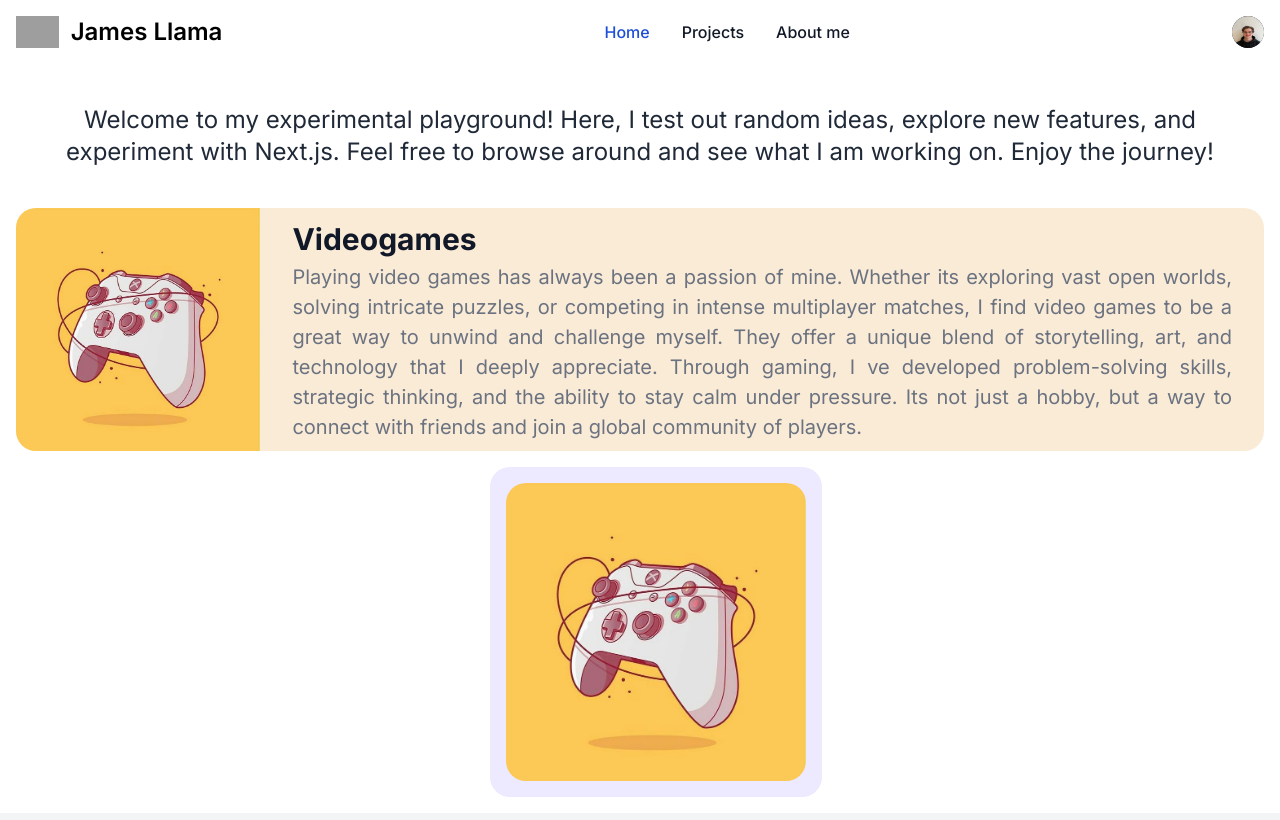
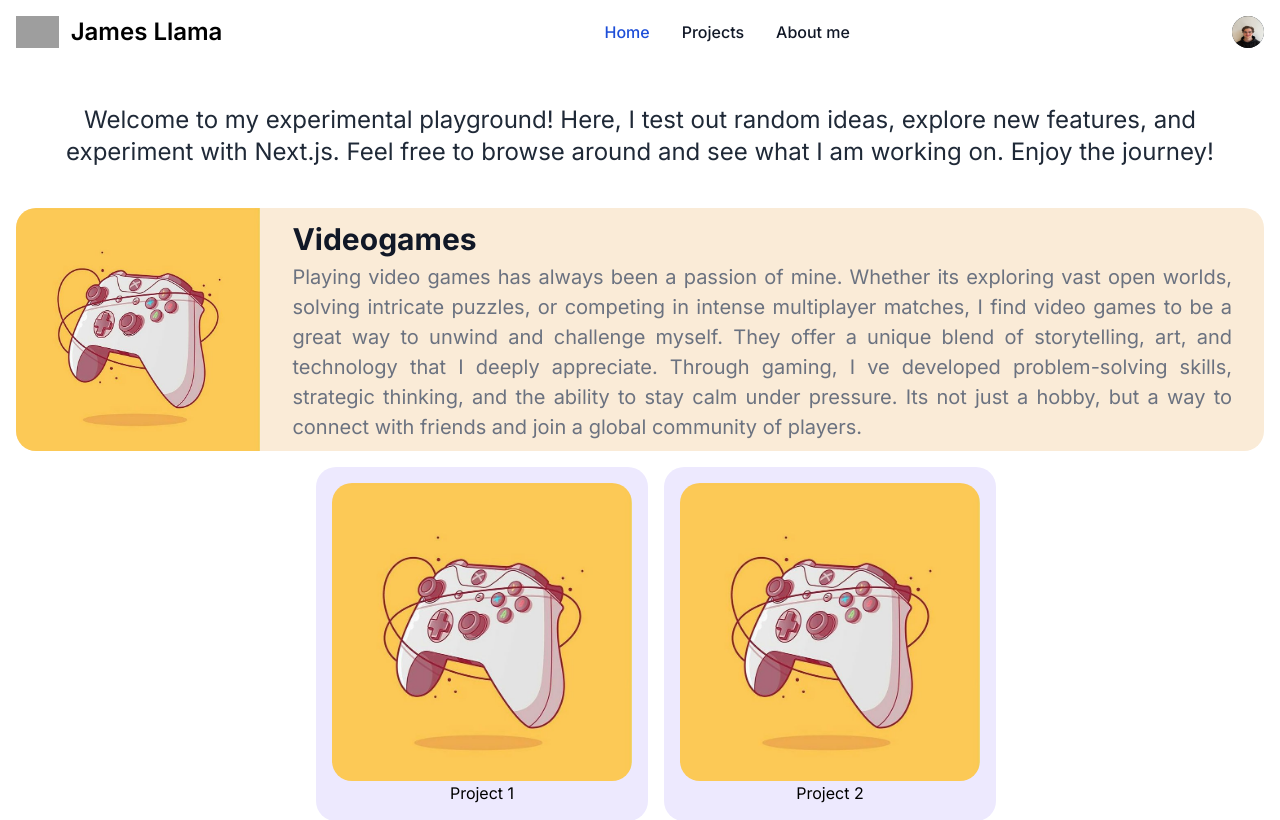
Before and after one commit to Hustini/random-stuff-nextjs, a Next.js app: page / in a window 1280 px wide. Shown: the top 820 px of the page. Built offline with nearby package versions, Linux system fonts and the light colour scheme; grey boxes are pictures that could not be loaded.

Commit message:
added parameter to project card

```diff
--- a/app/page.tsx
+++ b/app/page.tsx
@@ -9,8 +9,9 @@ export default function Home() {
         <NavBar />
         <h1 className='text-center text-2xl text-gray-800 m-10 px-2.5'>Welcome to my experimental playground! Here, I test out random ideas, explore new features, and experiment with Next.js. Feel free to browse around and see what I am working on. Enjoy the journey!</h1>
         <RawCss />
-        <div className="flex flex-col items-center justify-center w-full m-4">
-            <ProjectCard />
+        <div className="flex flex-row items-center justify-center w-full m-4 gap-4">
+            <ProjectCard buttonText={"Project 1"} />
+            <ProjectCard buttonText={"Project 2"}/>
         </div>
         <Footer />
     </main>
```
